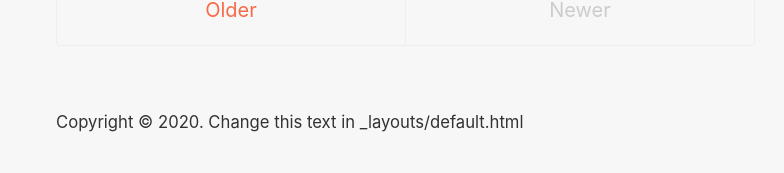
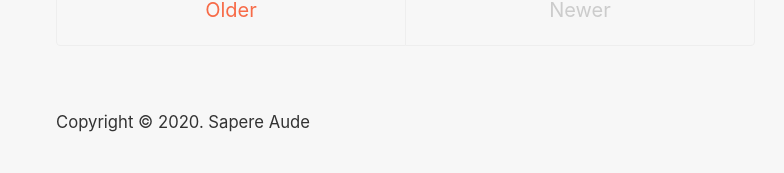
Before and after one commit to Milko-R/Milko-R.github.io, a Jekyll site: the page built from index.html, in a window 1280 px wide. Shown: the part 1862-2035 px from the top of the page, without its empty margins (234-1018 px from the left). Built offline with Jekyll 4.4.1, drawn with Linux system fonts in a browser that asks for light colours; the list of posts is cut into pages by our own code.

Commit message:
Update default.html

```diff
--- a/_layouts/default.html
+++ b/_layouts/default.html
@@ -36,8 +36,7 @@ layout: compress
 
       <footer class="footer">
         <small>
-          Copyright &copy; <time datetime="{{ site.time | date_to_xmlschema }}">{{ site.time | date: '%Y' }}</time>. Change this text in _layouts/default.html
-        </small>
+          Copyright &copy; <time datetime="{{ site.time | date_to_xmlschema }}">{{ site.time | date: '%Y' }}</time>. Sapere Aude  </small>
       </footer>
     </div>
 
```
